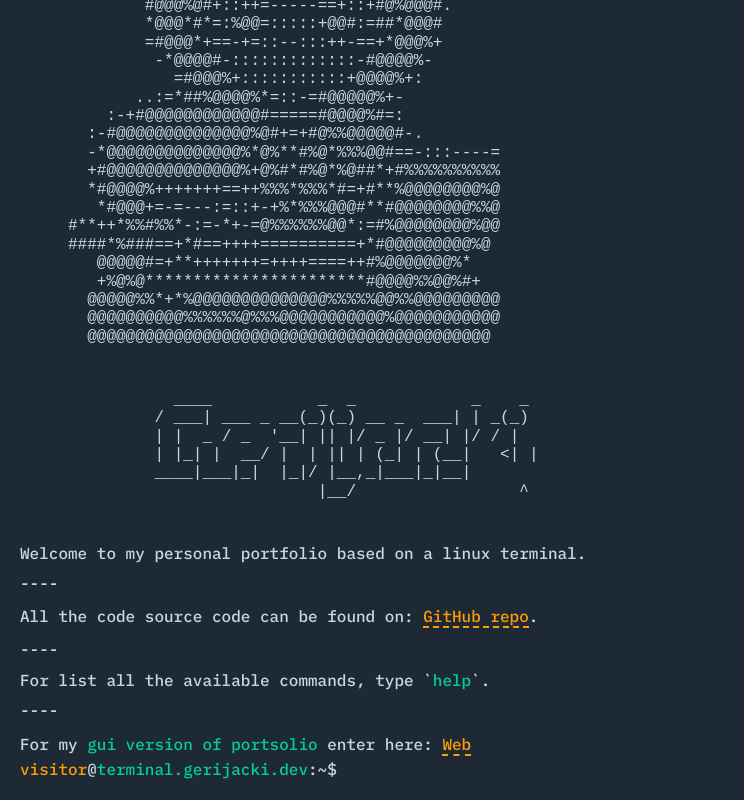
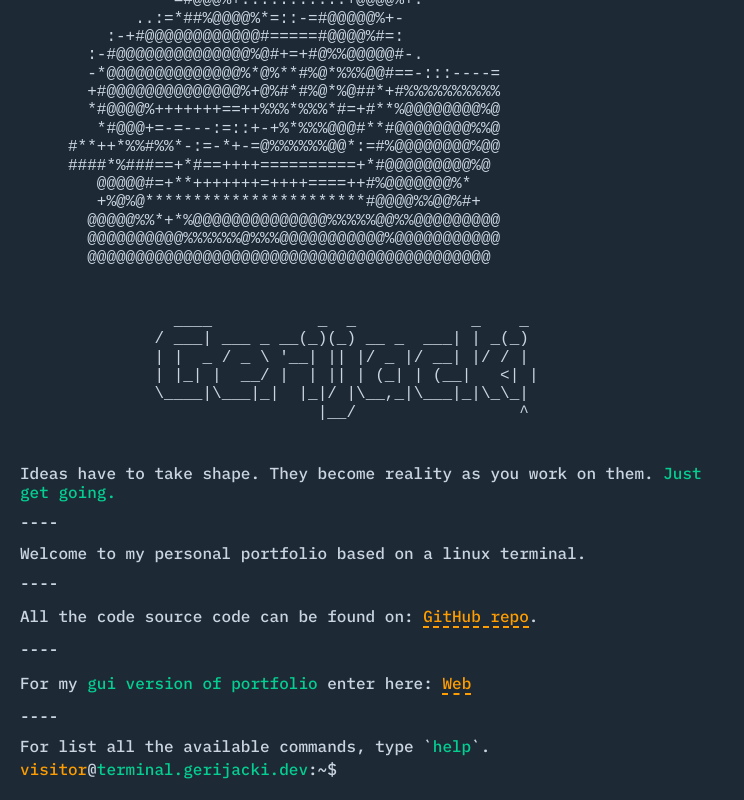
Before and after one commit to Gerijacki/TerminalPortfolioBased, a React (Vite) app: page / in a window 1280 px wide. Shown: the whole page, without its empty margins (0-744 px from the left). Built offline with nearby package versions, Linux system fonts and the light colour scheme.

Commit message:
Fix: Some errors to fix

```diff
--- a/src/components/commands/Welcome.tsx
+++ b/src/components/commands/Welcome.tsx
@@ -17,9 +17,9 @@ const Welcome: React.FC = () => {
           {`
                 ____           _  _            _    _
               / ___| ___ _ __(_)(_) __ _  ___| | _(_)
-              | |  _ / _ \ '__| || |/ _ |/ __| |/ / |
+              | |  _ / _ \\ '__| || |/ _ |/ __| |/ / |
               | |_| |  __/ |  | || | (_| | (__|   <| |
-              \____|\___|_|  |_|/ |\__,_|\___|_|\_\_|
+              \\____|\\___|_|  |_|/ |\\__,_|\\___|_|\\_\\_|
                                |__/                 ^
           `}
         </PreName>
@@ -28,18 +28,23 @@ const Welcome: React.FC = () => {
             {`
             ____           _
           / ___| ___ _ __(_)
-          | |  _ / _ \ '__| |
+          | |  _ / _ \\ '__| |
           | |_| |  __/ |  | |
-          \____|\___|_|  |_|   _    _
+          \\____|\\___|_|  |_|   _    _
                   (_) __ _  ___| | _(_)
                   | |/ _^ |/ __| |/ / |
                   | | (_| | (__|   <| |
-                _/ |\__,_|\___|_|\_\_|
+                _/ |\\__,_|\\___|_|\\_\\_|
                 |__/
 
           `}
           </PreNameMobile>
         </PreWrapper>
+        <div>
+          Ideas have to take shape. They become reality as you work on them.
+          <Cmd> Just get going.</Cmd>
+        </div>
+        <Seperator>----</Seperator>
         <div>Welcome to my personal portfolio based on a linux terminal.</div>
         <Seperator>----</Seperator>
         <div>
@@ -51,14 +56,12 @@ const Welcome: React.FC = () => {
         </div>
         <Seperator>----</Seperator>
         <div>
-          For list all the available commands, type `<Cmd>help</Cmd>`.
+          For my <Cmd> gui version of portfolio </Cmd> enter here:{" "}
+          <Link href="https://gerijacki.vercel.app/en">Web</Link>
         </div>
         <Seperator>----</Seperator>
         <div>
-          For my <Cmd> gui version of portsolio </Cmd> enter here: {" "}
-          <Link href="https://gerijacki.vercel.app/cat">
-            Web
-          </Link>
+          For list all the available commands, type `<Cmd>help</Cmd>`.
         </div>
       </div>
       <div className="illu-section">
```
